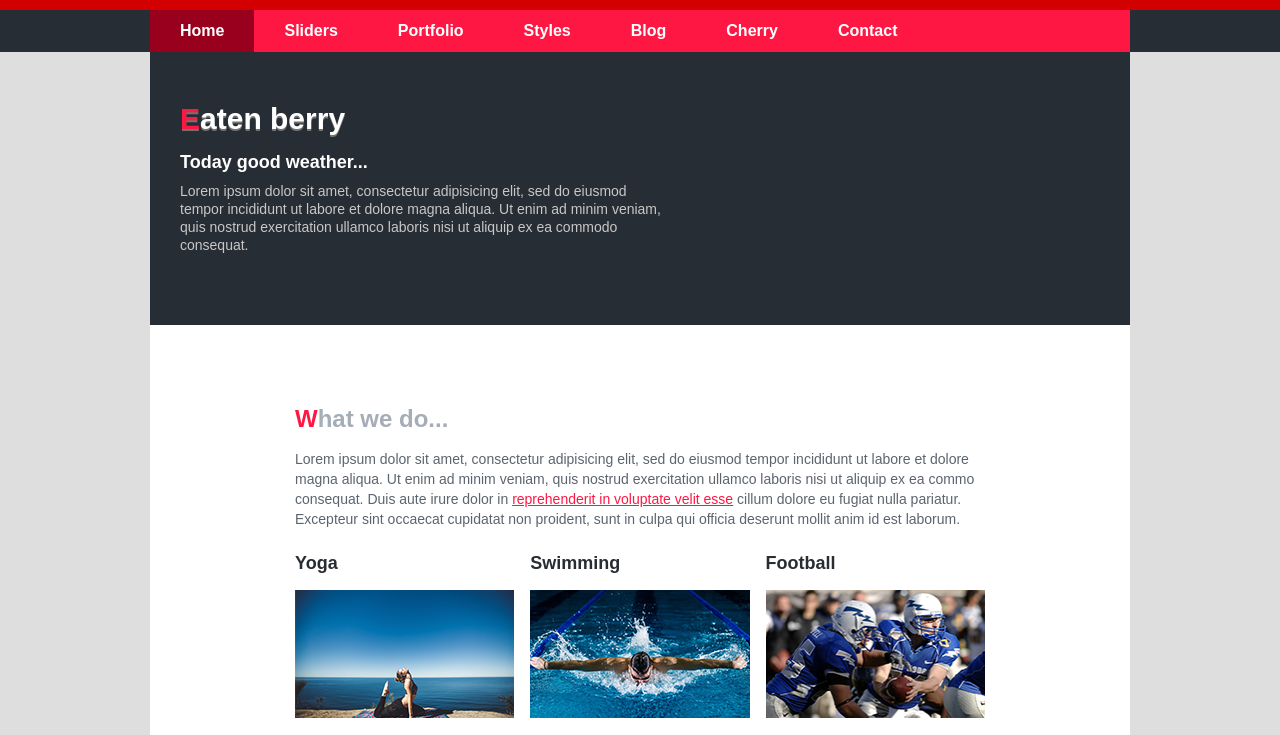
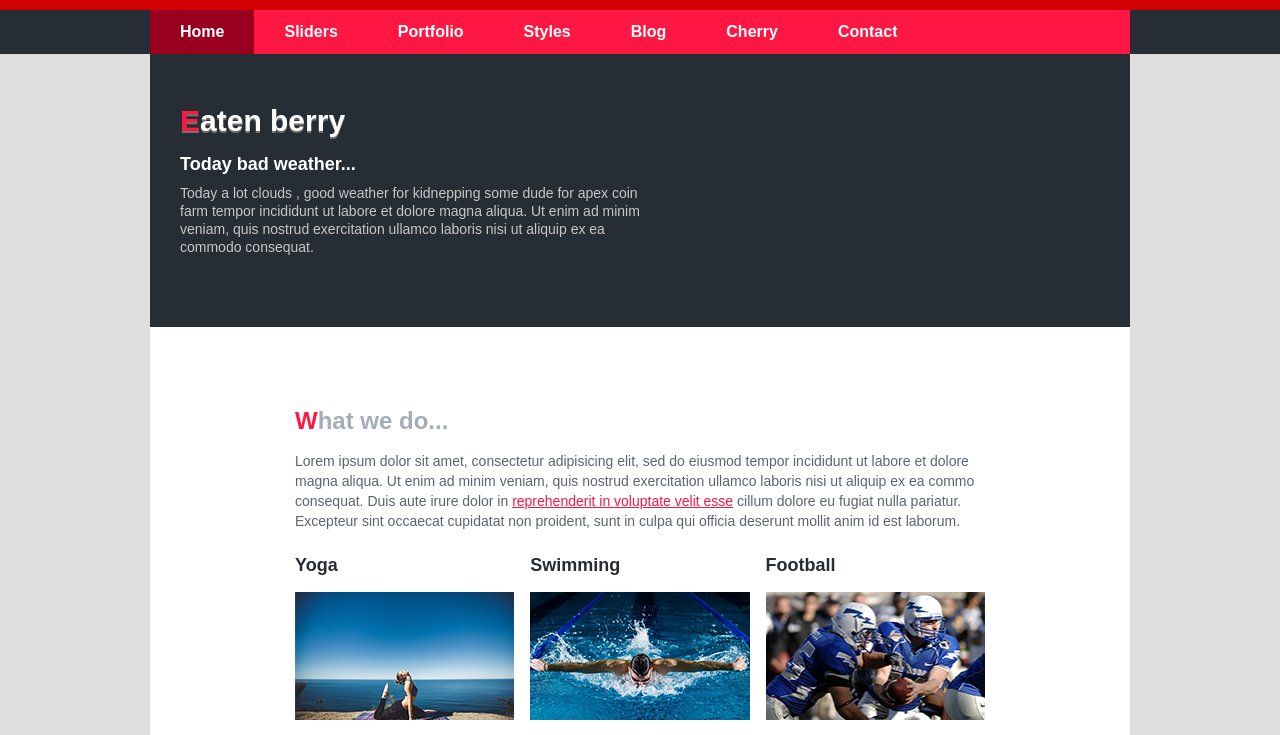
Before and after one commit to srkvlntn/cherry, a plain HTML site: page index.html in a window 1280 px wide. Shown: the top 735 px of the page. Drawn offline with Linux system fonts and the light colour scheme.

Commit message:
commit number 5 (finished, correct intro and correct navigation link size)

```diff
--- a/css/style.css
+++ b/css/style.css
@@ -93,7 +93,7 @@ img {
 .nav-list li a {
     display: block;
     font-size: 16px;
-    padding: 9px 30px;
+    padding: 10px 30px;
     color: white;
     font-weight: bold;
     background-color: #ff1744;
--- a/index.html
+++ b/index.html
@@ -28,8 +28,8 @@
     <div class="container">
         <section class="intro">
             <h1>Eaten berry</h1>
-            <h3>Today good weather...</h3>
-            <p>Lorem ipsum dolor sit amet, consectetur adipisicing elit, sed do eiusmod
+            <h3>Today bad weather...</h3>
+            <p>Today a lot clouds , good weather for kidnepping some dude for apex coin farm
                 tempor incididunt ut labore et dolore magna aliqua. Ut enim ad minim veniam,
                 quis nostrud exercitation ullamco laboris nisi ut aliquip ex ea commodo
                 consequat.</p>
```
